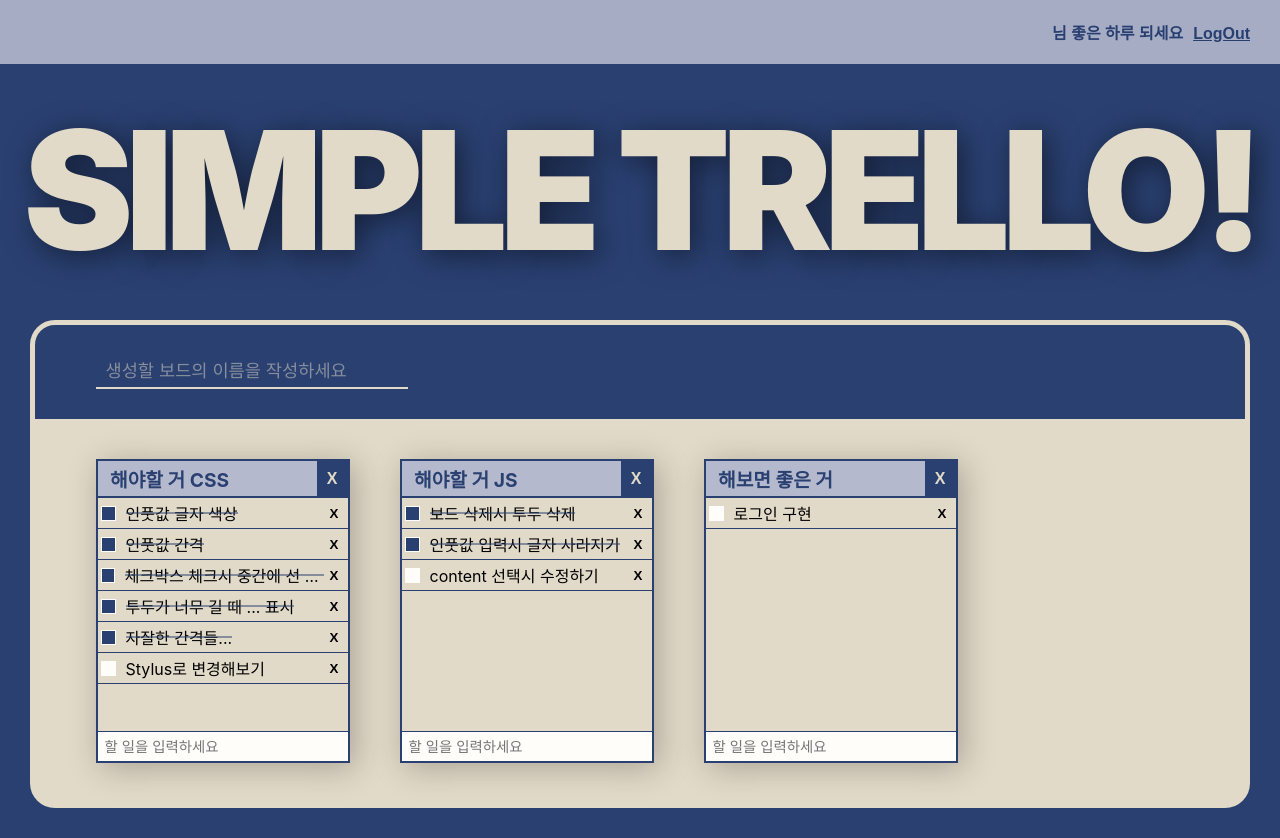
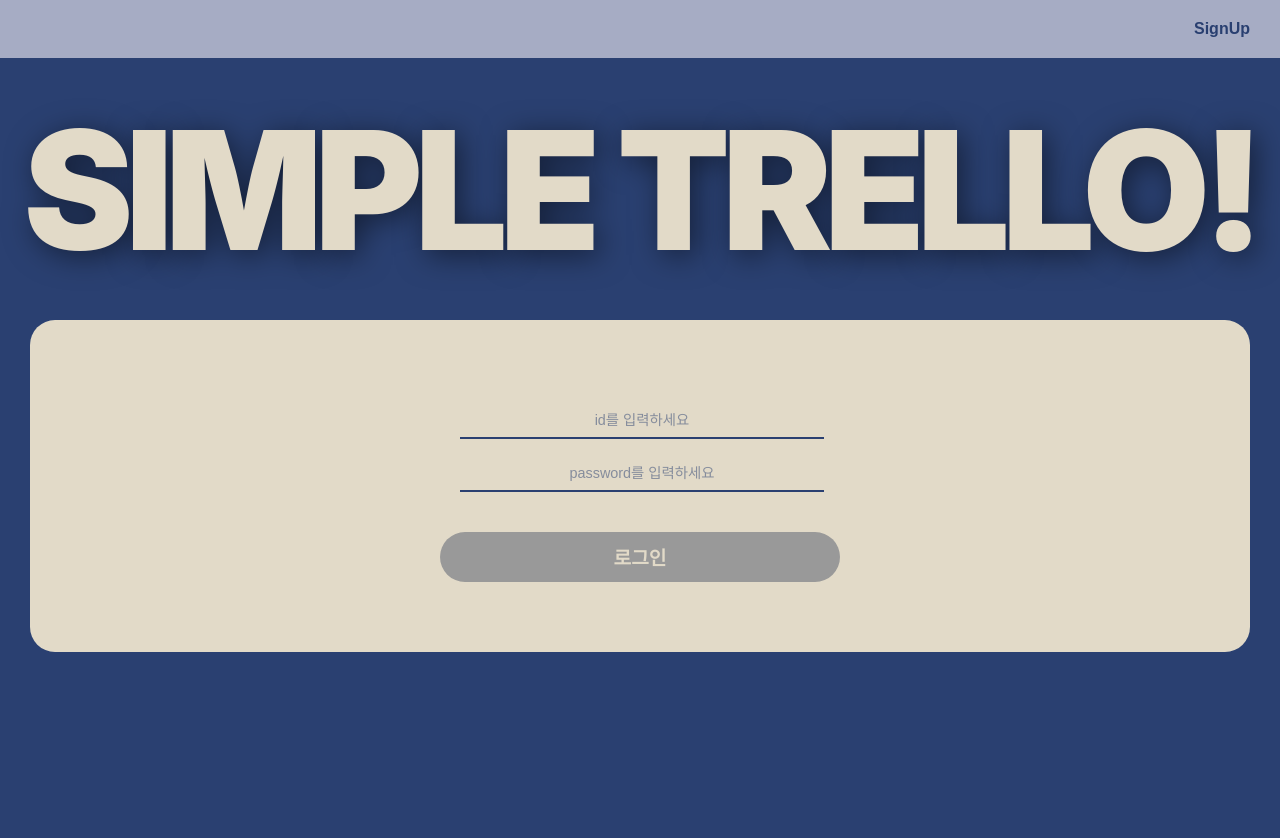
Before and after one commit to YiJaeE/simple_trello, a React (Create React App) app: page / in a window 1280 px wide. After the commit the page ends 800 px from the top, so only its background shows below. Built offline with nearby package versions, Linux system fonts and the light colour scheme; data requests are answered from the project's data file; a web font is replaced by a local one.

Commit message:
feat: Apply regExp to password

```diff
--- a/src/App.js
+++ b/src/App.js
@@ -4,7 +4,7 @@
 import Header from './components/Header';
 
 const App = () => {
-  const [isLogin, setIsLogin] = useState(true);
+  const [isLogin, setIsLogin] = useState(false);
   const [userId, setUserId] = useState('');
 
   const userLogOut = () => {
--- a/src/components/Login.js
+++ b/src/components/Login.js
@@ -20,6 +20,13 @@
       handleButtonClick();
     }
   };
+
+  const handleBlur = (key, e) => {
+    const regExpPW = /^(?=.*\d)(?=.*[a-zA-Z])[0-9a-zA-Z]{8,10}$/;
+    if (key === 'password' && !regExpPW.test(e.target.value)) {
+      console.log(`형식에 맞는 비밀번호를 기입해주세요`);
+    }
+  };
   return (
     <>
       <div className="login-container">
@@ -35,6 +42,7 @@
                   placeholder={`${input}를 입력하세요`}
                   onChange={(e) => handlechange(input, e)}
                   onKeyPress={handleKeyPress}
+                  onBlur={(e) => handleBlur(input, e)}
                 />
               </label>
             ))}
--- a/src/styles/Login.css
+++ b/src/styles/Login.css
@@ -41,6 +41,18 @@
 }
 
 .btn {
+  background-color: #999;
+  color: #E2DAC8;
+  border-radius: 25px;
+  border: none;
+  width: 100%;
+  height: 50px;
+  margin-top: 40px;
+  font-size: 1.2rem;
+  font-weight: 900;
+}
+
+/* .btn {
   background-color: #2A4071;
   color: #E2DAC8;
   border-radius: 25px;
@@ -51,4 +63,4 @@
   margin-top: 40px;
   font-size: 1.2rem;
   font-weight: 900;
-}
+} */
```
